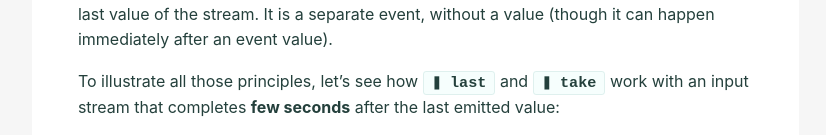
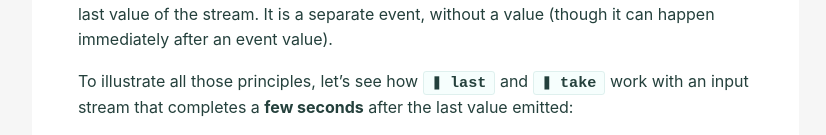
Before and after one commit to cedricss/reactive.how, a Jekyll site: the page built from last.md, in a window 1280 px wide. Shown: the part 522-657 px from the top of the page, without its empty margins (225-1051 px from the left). Built offline with Jekyll 4.4.1, drawn with Linux system fonts in a browser that asks for light colours.

Commit message:
Fix Episode 10

```diff
--- a/last.md
+++ b/last.md
@@ -14,7 +14,7 @@ We have to wait for a `◉ complete` notification (read [Episode 9 - Take 3 and
 
 Last Monday, we used the card `❚ take` (watch it again below). The stream it outputs has a `◉ complete` notification overlapped by the `3` value, as it completes immediately. I would like to emphasize that this notification is **not** intended to deliver the last value of the stream. It is a separate event, without a value (though it can happen immediately after an event value).
 
-To illustrate all those principles, let's see how `❚ last` and `❚ take` work with an input stream that completes **few seconds** after the last emitted value:
+To illustrate all those principles, let's see how `❚ last` and `❚ take` work with an input stream that completes a **few seconds** after the last value emitted:
 
 {% include card_player.html video=242933193 episode=true %}
 
```
